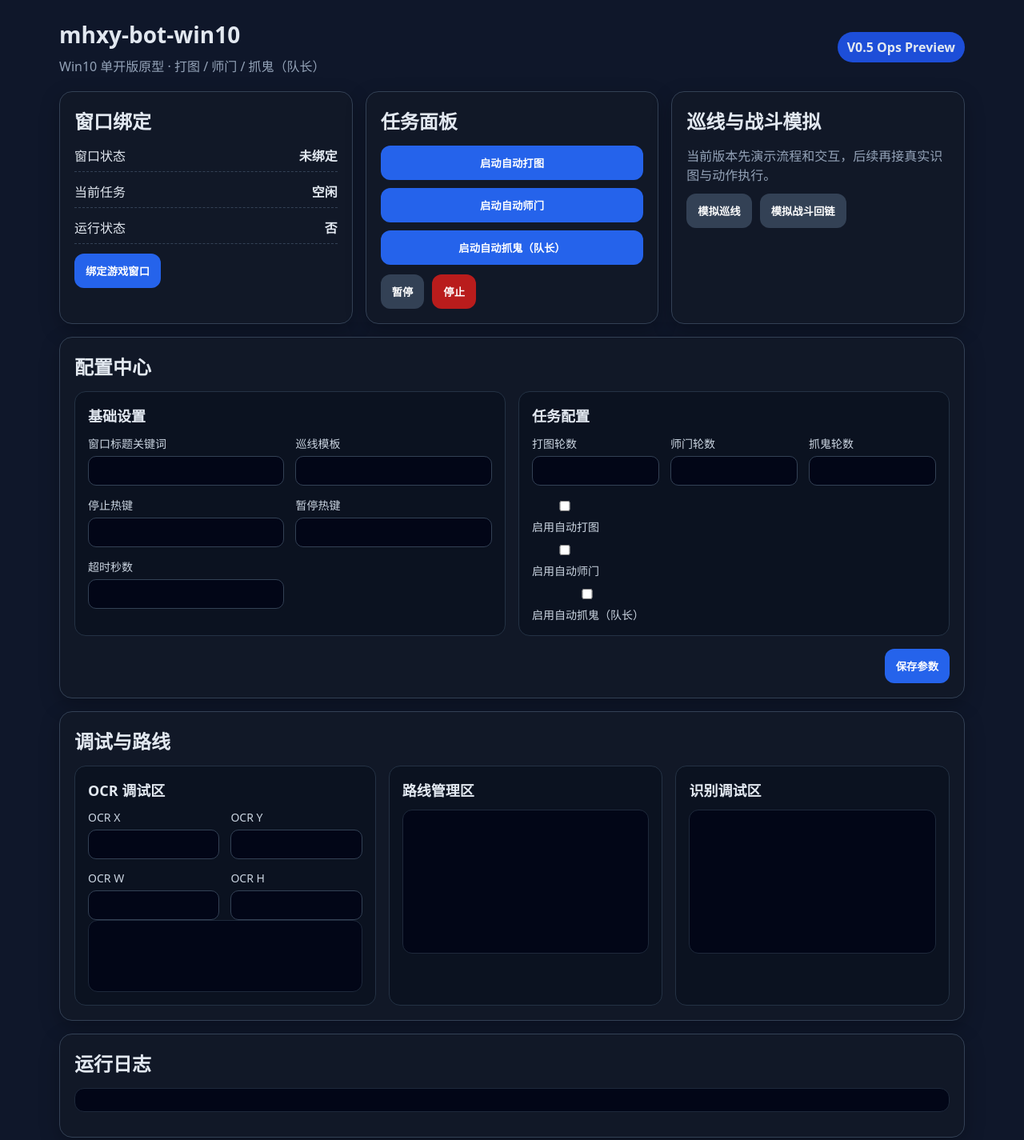
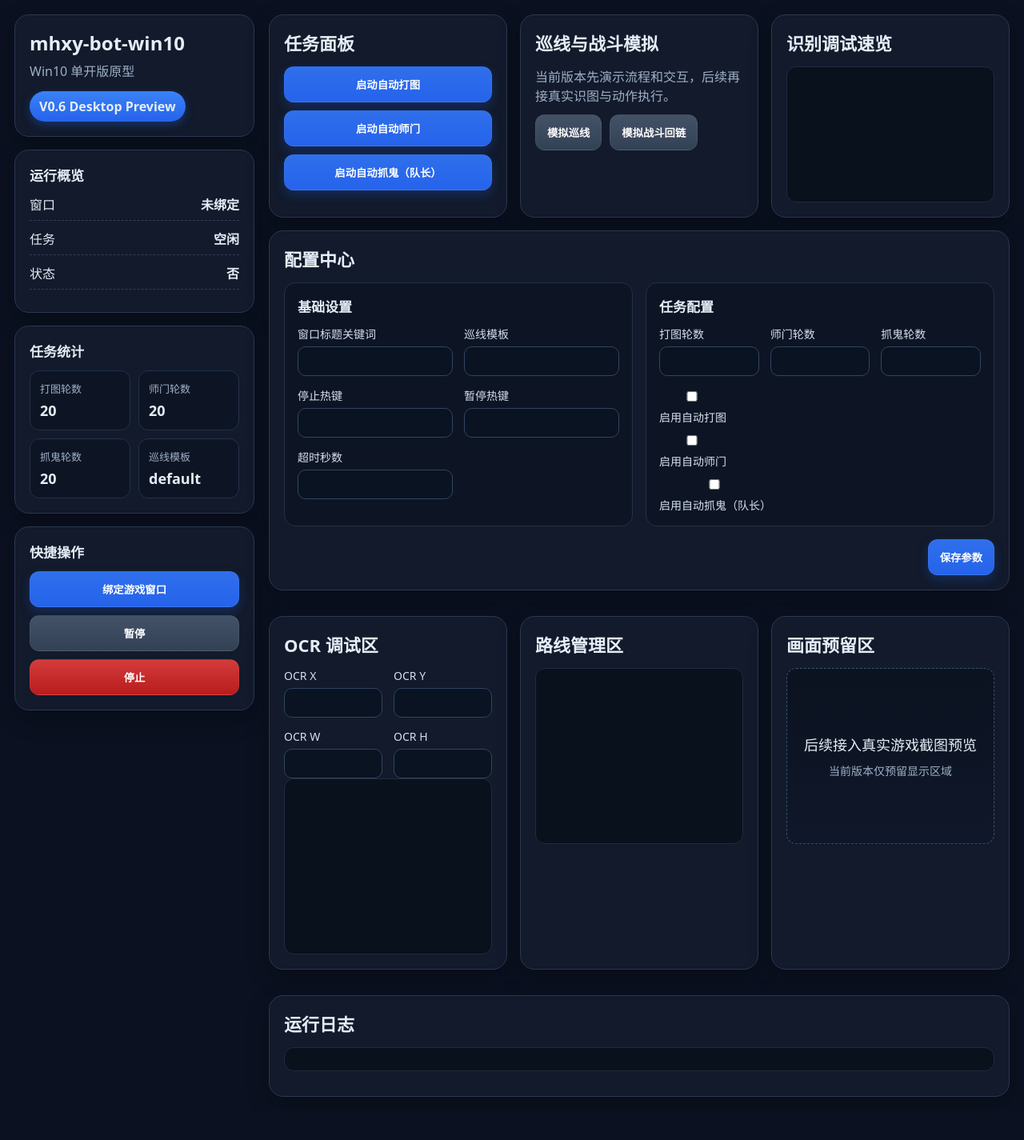
Before and after one commit to jtnetcc/mhxy-bot-win10, a plain HTML site: page app/ui/index.html in a window 1280 px wide. Shown: the whole page at 80% size. After the commit the page ends 1389 px from the top, so only its background shows below. Drawn offline with Linux system fonts and the light colour scheme; no server answers.

Commit message:
feat: move toward desktop client layout with sidebar and stats

```diff
--- a/app/ui/app.js
+++ b/app/ui/app.js
@@ -22,6 +22,10 @@ function fillDebug(debug) {
     '识别元素: ' + debug.vision.detections.join(' / '),
     '目标地图: ' + debug.vision.target_map,
   ].join('\n');
+  document.getElementById('stat_dig').textContent = cfg.tasks.dig_treasure.max_rounds;
+  document.getElementById('stat_master').textContent = cfg.tasks.master_task.max_rounds;
+  document.getElementById('stat_ghost').textContent = cfg.tasks.ghost_hunt_leader.max_rounds;
+  document.getElementById('stat_route').textContent = cfg.navigation.route_profile;
   document.getElementById('ocr_debug').textContent = [
     'OCR 文本: ' + debug.vision.ocr_text,
     'OCR 区域: 使用配置中的 task_text_region',
--- a/app/ui/index.html
+++ b/app/ui/index.html
@@ -7,34 +7,49 @@
   <link rel="stylesheet" href="style.css" />
 </head>
 <body>
-  <div class="app">
-    <header>
-      <div>
+  <div class="shell">
+    <aside class="sidebar">
+      <div class="brand">
         <h1>mhxy-bot-win10</h1>
-        <p>Win10 单开版原型 · 打图 / 师门 / 抓鬼（队长）</p>
-      </div>
-      <div class="badge">V0.5 Ops Preview</div>
-    </header>
-
-    <section class="grid">
-      <div class="card">
-        <h2>窗口绑定</h2>
-        <div class="status-row"><span>窗口状态</span><strong id="boundWindow">未绑定</strong></div>
-        <div class="status-row"><span>当前任务</span><strong id="currentTask">空闲</strong></div>
-        <div class="status-row"><span>运行状态</span><strong id="running">否</strong></div>
-        <button onclick="act('bind')">绑定游戏窗口</button>
+        <p>Win10 单开版原型</p>
+        <div class="badge">V0.6 Desktop Preview</div>
       </div>
 
+      <section class="side-card">
+        <h3>运行概览</h3>
+        <div class="kv"><span>窗口</span><strong id="boundWindow">未绑定</strong></div>
+        <div class="kv"><span>任务</span><strong id="currentTask">空闲</strong></div>
+        <div class="kv"><span>状态</span><strong id="running">否</strong></div>
+      </section>
+
+      <section class="side-card">
+        <h3>任务统计</h3>
+        <div class="stat-grid">
+          <div class="stat"><span>打图轮数</span><strong id="stat_dig">20</strong></div>
+          <div class="stat"><span>师门轮数</span><strong id="stat_master">20</strong></div>
+          <div class="stat"><span>抓鬼轮数</span><strong id="stat_ghost">20</strong></div>
+          <div class="stat"><span>巡线模板</span><strong id="stat_route">default</strong></div>
+        </div>
+      </section>
+
+      <section class="side-card">
+        <h3>快捷操作</h3>
+        <div class="button-group">
+          <button onclick="act('bind')">绑定游戏窗口</button>
+          <button class="secondary" onclick="act('pause')">暂停</button>
+          <button class="danger" onclick="act('stop')">停止</button>
+        </div>
+      </section>
+    </aside>
+
+    <main class="content">
+      <section class="top-cards three-up">
         <div class="card">
           <h2>任务面板</h2>
           <div class="button-group">
             <button onclick="act('start-dig')">启动自动打图</button>
             <button onclick="act('start-master')">启动自动师门</button>
             <button onclick="act('start-ghost')">启动自动抓鬼（队长）</button>
-        </div>
-        <div class="button-group compact">
-          <button class="secondary" onclick="act('pause')">暂停</button>
-          <button class="danger" onclick="act('stop')">停止</button>
           </div>
         </div>
 
@@ -47,7 +62,13 @@
           </div>
         </div>
 
-      <div class="card wide">
+        <div class="card">
+          <h2>识别调试速览</h2>
+          <div class="debug-box compact-box" id="vision_debug"></div>
+        </div>
+      </section>
+
+      <section class="card">
         <h2>配置中心</h2>
         <div class="section-grid two-col">
           <section class="panel">
@@ -77,37 +98,39 @@
         <div class="button-row right top-gap">
           <button onclick="saveConfig()">保存参数</button>
         </div>
-      </div>
+      </section>
 
-      <div class="card wide">
-        <h2>调试与路线</h2>
-        <div class="section-grid three-col">
-          <section class="panel">
-            <h3>OCR 调试区</h3>
+      <section class="section-grid three-col top-gap">
+        <div class="card">
+          <h2>OCR 调试区</h2>
           <div class="form-grid two-col compact-grid">
             <label>OCR X<input id="ocr_x" type="number" /></label>
             <label>OCR Y<input id="ocr_y" type="number" /></label>
             <label>OCR W<input id="ocr_w" type="number" /></label>
             <label>OCR H<input id="ocr_h" type="number" /></label>
           </div>
-            <div class="debug-box" id="ocr_debug"></div>
-          </section>
-          <section class="panel">
-            <h3>路线管理区</h3>
+          <div class="debug-box tall" id="ocr_debug"></div>
+        </div>
+
+        <div class="card">
+          <h2>路线管理区</h2>
           <div class="debug-box tall" id="route_debug"></div>
-          </section>
-          <section class="panel">
-            <h3>识别调试区</h3>
-            <div class="debug-box tall" id="vision_debug"></div>
-          </section>
+        </div>
+
+        <div class="card">
+          <h2>画面预留区</h2>
+          <div class="canvas-placeholder">
+            <div class="canvas-title">后续接入真实游戏截图预览</div>
+            <div class="canvas-sub">当前版本仅预留显示区域</div>
           </div>
         </div>
+      </section>
 
-      <div class="card wide">
+      <section class="card top-gap">
         <h2>运行日志</h2>
         <pre id="logs"></pre>
-      </div>
       </section>
+    </main>
   </div>
   <script src="app.js"></script>
 </body>
```
Also changed, not shown: app/ui/style.css (+1 -1 lines). Lines whose indentation alone changed are shown as unchanged.
